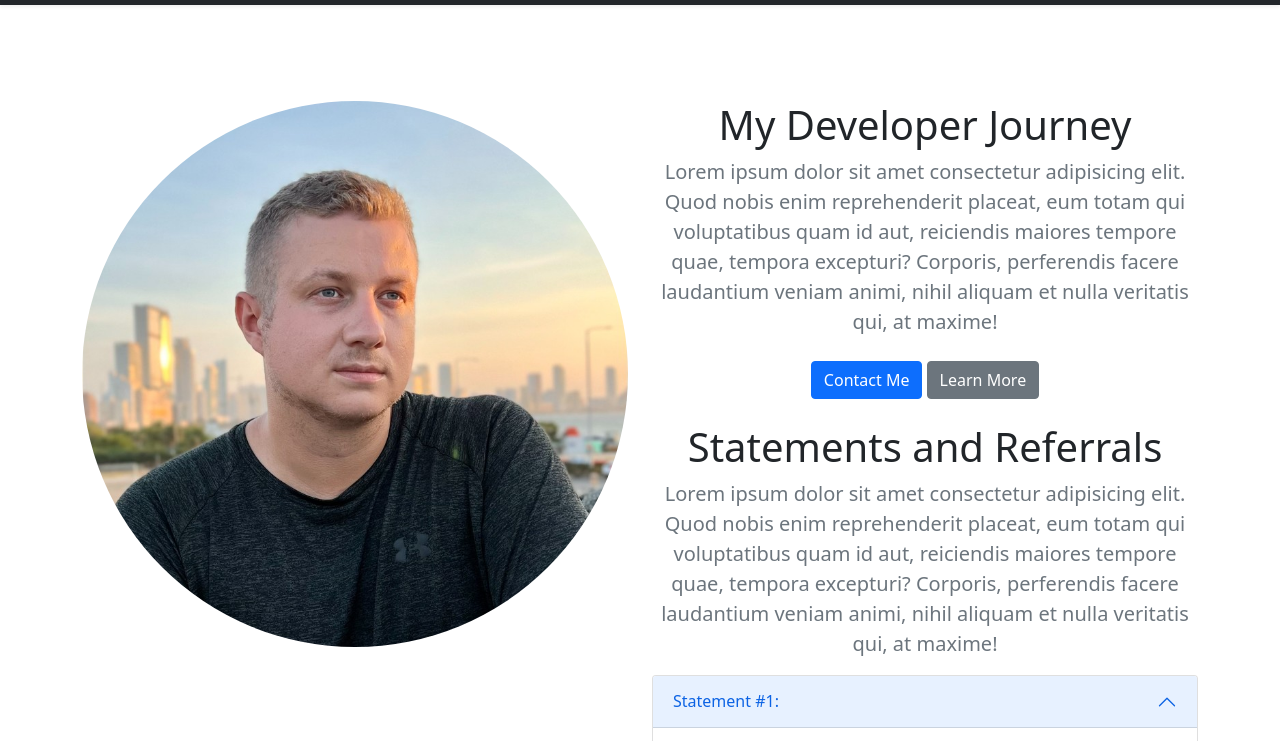
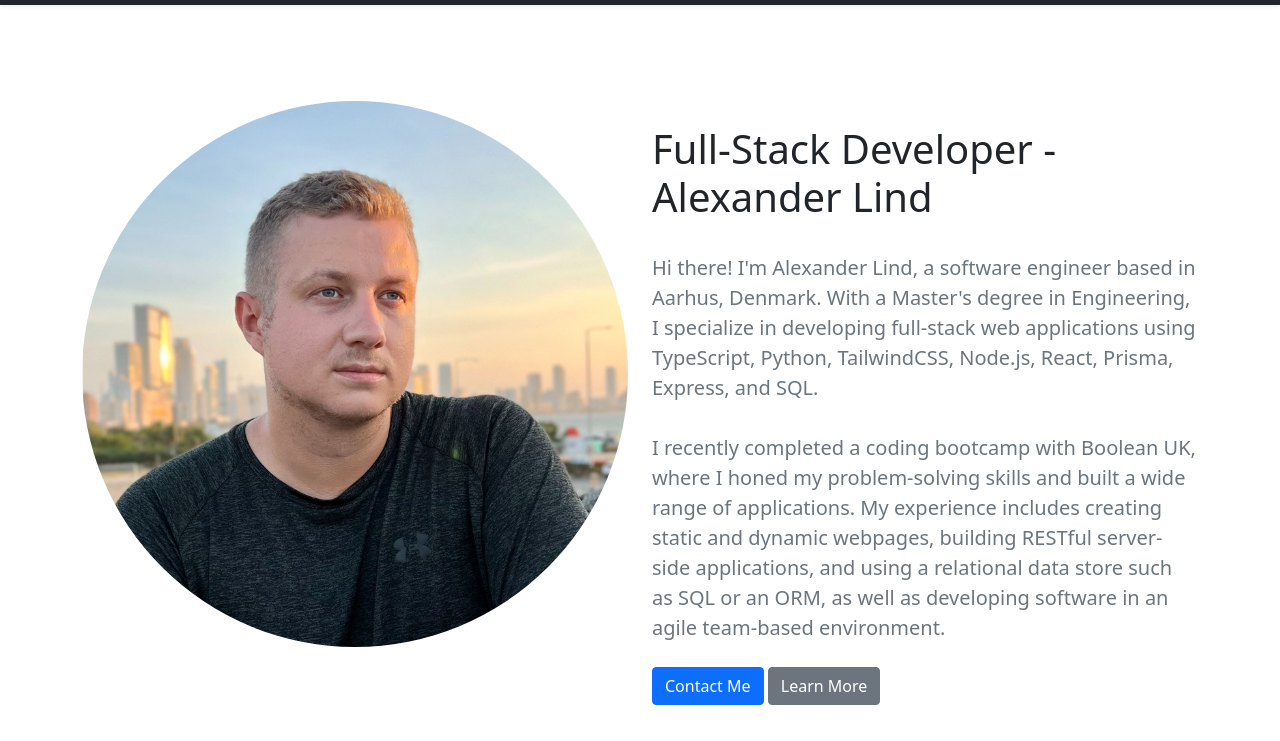
Before and after one commit to AlexLind/developer-portfolio-bootstrap, a plain HTML site: page index.html in a window 1280 px wide. Shown: the part 51-792 px from the top of the page. Drawn offline with Linux system fonts and the light colour scheme.

Commit message:
add more details to portfolio

```diff
--- a/index.html
+++ b/index.html
@@ -18,10 +18,10 @@
             <div class="col-sm-8 col-md-7 py-2">
               <h4 class="text-white">About Me</h4>
               <p class="text-muted">
-                Lorem ipsum dolor, sit amet consectetur adipisicing elit.
-                Repellendus hic minus alias illo ut totam possimus eaque
-                perferendis deserunt labore voluptatum dolore modi, nemo
-                excepturi deleniti repellat soluta autem? Ad.
+                I am Alexander Lind, a software engineer based in Aarhus,
+                Denmark. With a Master's degree in Engineering, I specialize in
+                developing full-stack web applications using TypeScript, Python,
+                TailwindCSS, Node.js, React, Prisma, Express, and SQL.
               </p>
             </div>
             <div class="col-sm-4 offset-md-1 py-2">
@@ -108,7 +108,7 @@
     </header>
 
     <main>
-      <section class="py-5 text-center container">
+      <section class="py-5 text-left container">
         <div class="row py-lg-5">
           <div class="col-lg-6 col-md-8 mx-auto">
             <img
@@ -118,13 +118,20 @@
             />
           </div>
           <div class="col-lg-6 col-md-8 mx-auto">
-            <h1 class="fw-light">My Developer Journey</h1>
+            <h1 class="fw-light py-4">Full-Stack Developer - Alexander Lind</h1>
             <p class="lead text-muted">
-              Lorem ipsum dolor sit amet consectetur adipisicing elit. Quod
-              nobis enim reprehenderit placeat, eum totam qui voluptatibus quam
-              id aut, reiciendis maiores tempore quae, tempora excepturi?
-              Corporis, perferendis facere laudantium veniam animi, nihil
-              aliquam et nulla veritatis qui, at maxime!
+              Hi there! I'm Alexander Lind, a software engineer based in Aarhus,
+              Denmark. With a Master's degree in Engineering, I specialize in
+              developing full-stack web applications using TypeScript, Python,
+              TailwindCSS, Node.js, React, Prisma, Express, and SQL.
+              <br />
+              <br />
+              I recently completed a coding bootcamp with Boolean UK, where I
+              honed my problem-solving skills and built a wide range of
+              applications. My experience includes creating static and dynamic
+              webpages, building RESTful server-side applications, and using a
+              relational data store such as SQL or an ORM, as well as developing
+              software in an agile team-based environment.
             </p>
             <p>
               <a
@@ -134,7 +141,7 @@
               >
               <a href="#" class="btn btn-secondary my-2">Learn More</a>
             </p>
-            <div class="d-none d-xl-block">
+            <!-- <div class="d-none d-xl-block">
               <h1 class="fw-light">Statements and Referrals</h1>
               <p class="lead text-muted">
                 Lorem ipsum dolor sit amet consectetur adipisicing elit. Quod
@@ -292,7 +299,7 @@
                   </div>
                 </div>
               </div>
-            </div>
+            </div> -->
           </div>
         </div>
       </section>
```
